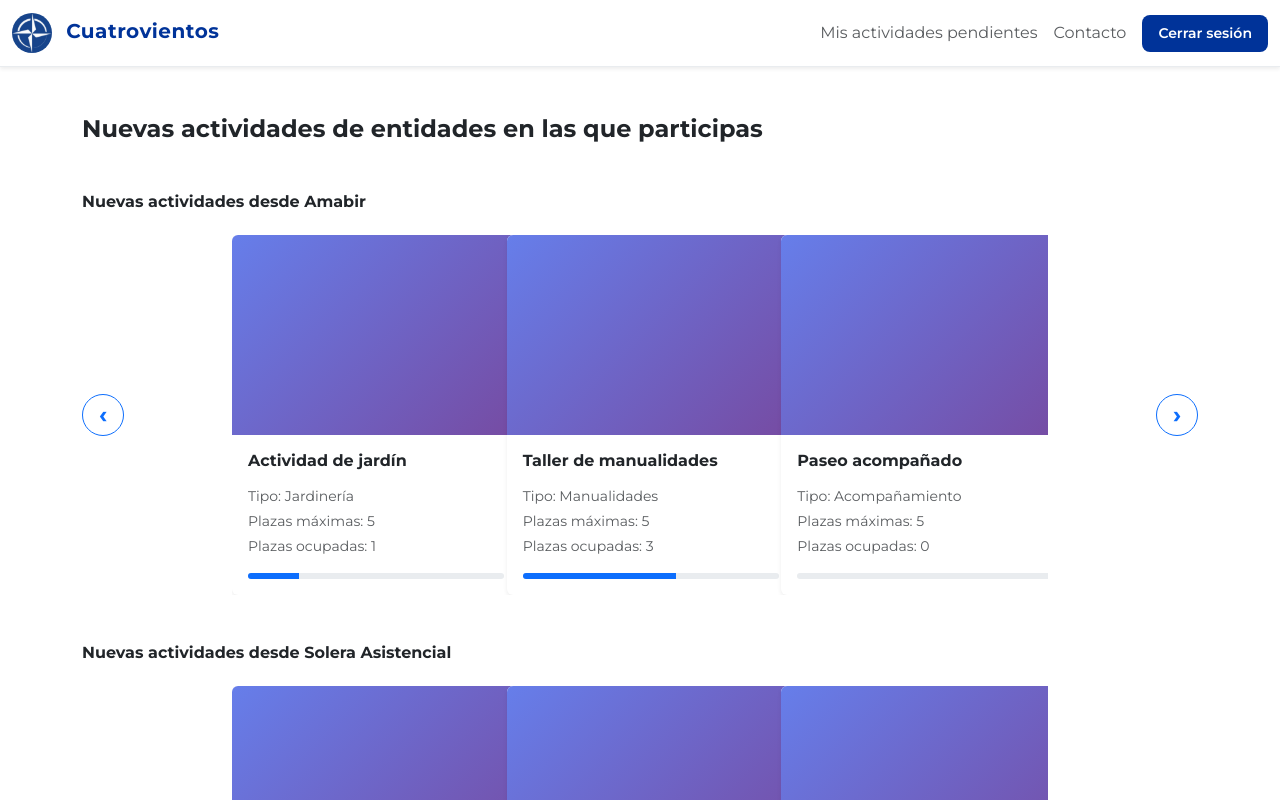
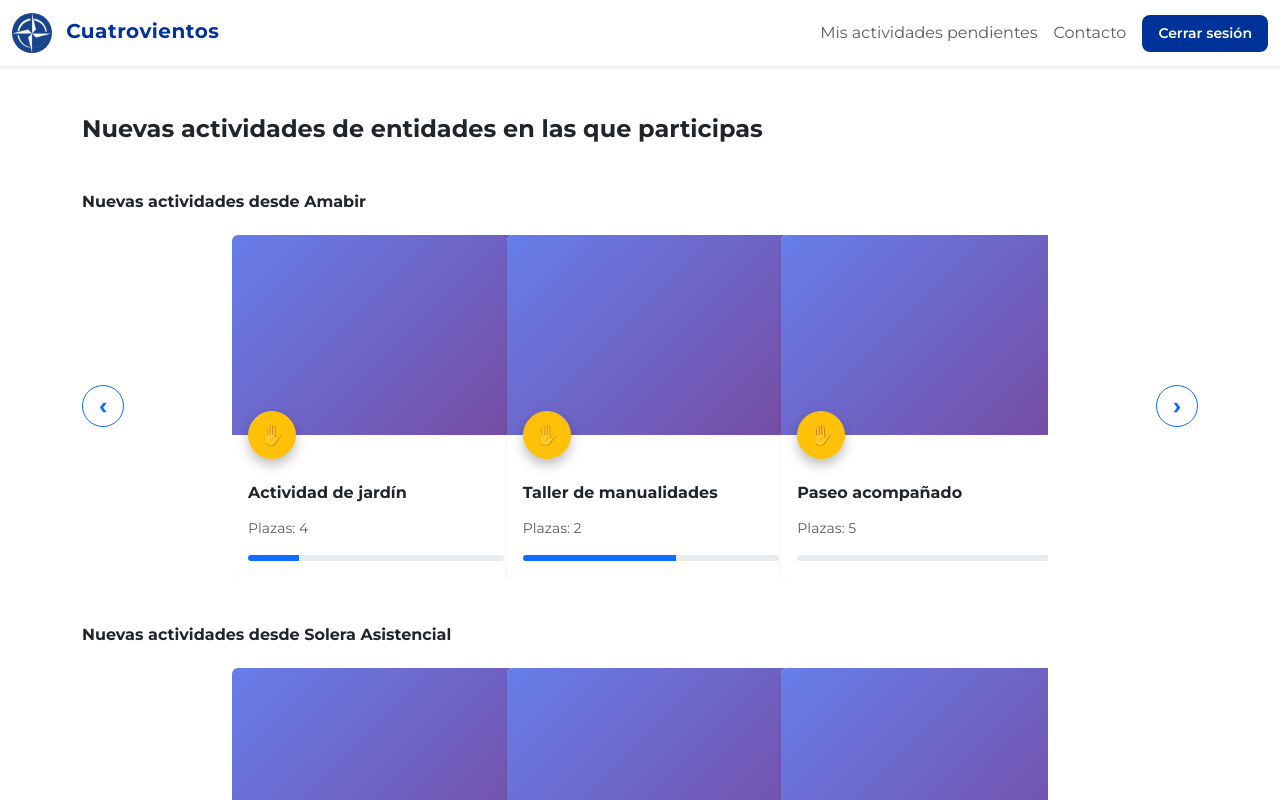
Before and after one commit to Alejandro-4v/Voluntariado4V, an Angular app in the folder Angular/WebVoluntariado/: page /dashboard in a window 1280 px wide. Shown: the top 800 px of the page. Built offline with nearby package versions, Linux system fonts and the light colour scheme; sample sign-in values are in the browser's storage.

Commit message:
feat: UI mejorada en Dashboard de alumnos

```diff
--- a/Angular/WebVoluntariado/src/app/features/dashboard/activity-card-component/activity-card-component.html
+++ b/Angular/WebVoluntariado/src/app/features/dashboard/activity-card-component/activity-card-component.html
@@ -1,13 +1,21 @@
 <div class="card card-activity border-0 shadow-sm" style="width: 18rem;">
-	<div class="card-img-top rounded-top" [ngStyle]="{
+  <div class="card-img-top rounded-top position-relative" [ngStyle]="{
     height: '200px',
     background: image ? 'url(' + image + ') center/cover' : 'linear-gradient(135deg, #667eea 0%, #764ba2 100%)'
   }"></div>
-	<div class="card-body p-3">
+
+  <!-- Botón flotante -->
+  <button
+  class="btn btn-warning rounded-circle d-flex align-items-center justify-content-center hand-btn position-relative ms-3"
+  (click)="onCardClick()"
+>
+  <span class="fs-5">✋</span>
+</button>
+
+
+  <div class="card-body p-3 pt-4">
     <h5 class="card-title fs-6 fw-bold mb-3">{{ name }}</h5>
-		<p class="text-muted small mb-1">Tipo: {{ type }}</p>
-		<p class="text-muted small mb-1">Plazas máximas: {{ slots }}</p>
-		<p class="text-muted small mb-3">Plazas ocupadas: {{ filled }}</p>
+    <p class="text-muted small mb-3">Plazas: {{ slots - filled }}</p>
     <div class="progress" style="height: 6px;">
       <div class="progress-bar bg-primary" [style.width.%]="getProgressPercentage()"></div>
     </div>
--- a/Angular/WebVoluntariado/src/app/features/dashboard/activity-card-component/activity-card-component.ts
+++ b/Angular/WebVoluntariado/src/app/features/dashboard/activity-card-component/activity-card-component.ts
@@ -1,4 +1,4 @@
-import { Component, Input } from '@angular/core';
+import { Component, Input, Output, EventEmitter } from '@angular/core';
 import { CommonModule } from '@angular/common';
 
 @Component({
@@ -15,7 +15,13 @@ export class ActivityCardComponent {
   @Input() filled!: number;
   @Input() image?: string;
 
+  @Output() cardClick = new EventEmitter<void>();
+
   getProgressPercentage(): number {
     return this.slots > 0 ? Math.round((this.filled / this.slots) * 100) : 0;
   }
+
+  onCardClick() {
+    this.cardClick.emit();
+  }
 }
--- a/Angular/WebVoluntariado/src/app/features/dashboard/app-carrousel/app-carrousel.html
+++ b/Angular/WebVoluntariado/src/app/features/dashboard/app-carrousel/app-carrousel.html
@@ -9,12 +9,13 @@
     <span class="fw-bold fs-4">&lsaquo;</span>
   </button>
 
-  <!-- CARRUSEL (centrado y ancho fijo con clase personalizada) -->
+  <!-- CARRUSEL -->
   <div
     #track
     class="d-flex flex-nowrap overflow-hidden carrousel-track mx-auto gap-2 carousel-width"
   >
-    <div class="flex-shrink-0 card-width" *ngFor="let item of items">
+    @for (item of items; track $index) {
+      <div class="flex-shrink-0 card-width">
         <activity-card
           [name]="item.name"
           [type]="item.type || item.entity || 'N/A'"
@@ -24,6 +25,7 @@
         >
         </activity-card>
       </div>
+    }
   </div>
 
   <!-- FLECHA DERECHA -->
--- a/Angular/WebVoluntariado/src/app/features/dashboard/app-carrousel/app-carrousel.ts
+++ b/Angular/WebVoluntariado/src/app/features/dashboard/app-carrousel/app-carrousel.ts
@@ -1,4 +1,4 @@
-import { Component, Input, ElementRef, ViewChild } from '@angular/core';
+import { Component, Input, ViewChild, ElementRef, AfterViewInit } from '@angular/core';
 import { CommonModule } from '@angular/common';
 import { ActivityCardComponent } from '../activity-card-component/activity-card-component';
 
@@ -8,20 +8,40 @@ import { ActivityCardComponent } from '../activity-card-component/activity-card-
   imports: [CommonModule, ActivityCardComponent],
   templateUrl: './app-carrousel.html',
 })
-export class AppCarrouselComponent {
+export class AppCarrouselComponent implements AfterViewInit {
+
   @Input() items: any[] = [];
-  @ViewChild('track', { static: false }) track!: ElementRef;
+
+  @ViewChild('track', { static: true }) trackRef!: ElementRef<HTMLElement>;
+
+  ngAfterViewInit(): void {
+    // Ensure trackRef exists
+  }
 
   scroll(direction: 'left' | 'right') {
-    const el = this.track?.nativeElement || document.querySelector('.carrousel-track');
-    if (!el) return;
+    const track = this.trackRef?.nativeElement;
+    if (!track) return;
 
-    const cardWidth = el.offsetWidth / 3; // Siempre 3 cards visibles
-    const amount = direction === 'left' ? -cardWidth : cardWidth;
+    // Try to compute a sensible scroll amount: width of first child + gap
+    const firstChild = track.querySelector('.flex-shrink-0') as HTMLElement;
+    let scrollAmount = track.clientWidth; // fallback
 
-    el.scrollBy({
-      left: amount,
-      behavior: 'smooth'
-    });
+    if (firstChild) {
+      const childRect = firstChild.getBoundingClientRect();
+      scrollAmount = Math.round(childRect.width);
+
+      // Try to include gap if defined on the container
+      const style = window.getComputedStyle(track as Element);
+      const gap = style.getPropertyValue('gap') || style.getPropertyValue('column-gap') || '';
+      if (gap) {
+        // gap may be in px or rem; parse px only, otherwise ignore
+        if (gap.endsWith('px')) {
+          scrollAmount += Math.round(parseFloat(gap));
+        }
+      }
+    }
+
+    const left = direction === 'left' ? -scrollAmount : scrollAmount;
+    track.scrollBy({ left, behavior: 'smooth' });
   }
 }
--- a/Angular/WebVoluntariado/src/app/features/dashboard/dashboard.ts
+++ b/Angular/WebVoluntariado/src/app/features/dashboard/dashboard.ts
@@ -1,13 +1,12 @@
 import { Component, OnInit, inject } from '@angular/core';
 import { CommonModule } from '@angular/common';
-import { ActivityCardComponent } from './activity-card-component/activity-card-component';
 import { AppCarrouselComponent } from './app-carrousel/app-carrousel';
 import { Router } from '@angular/router';
 import { AuthService, User } from '../../services/auth.service';
 @Component({
   selector: 'app-dashboard',
   standalone: true,
-  imports: [CommonModule, ActivityCardComponent, AppCarrouselComponent],
+  imports: [CommonModule, AppCarrouselComponent],
   templateUrl: './dashboard.html',
   styleUrl: './dashboard.scss'
 })
--- a/Angular/WebVoluntariado/src/styles.scss
+++ b/Angular/WebVoluntariado/src/styles.scss
@@ -210,3 +210,12 @@ a:hover {
 .card-width {
   width: calc((100% - 2 * 0.5rem) / 3); /* 3 cards con gap = 0.5rem (8px) */
 }
+
+.hand-btn {
+  width: 48px;
+  height: 48px;
+  padding: 0;
+  margin-top: -24px;   // lo sube sobre la imagen
+  box-shadow: 0 6px 12px rgba(0, 0, 0, 0.25);
+  z-index: 2;
+}
```
Also changed, not shown: Angular/WebVoluntariado/src/app/features/dashboard/dashboard.html (+3 -9 lines). Lines whose indentation alone changed are shown as unchanged.
